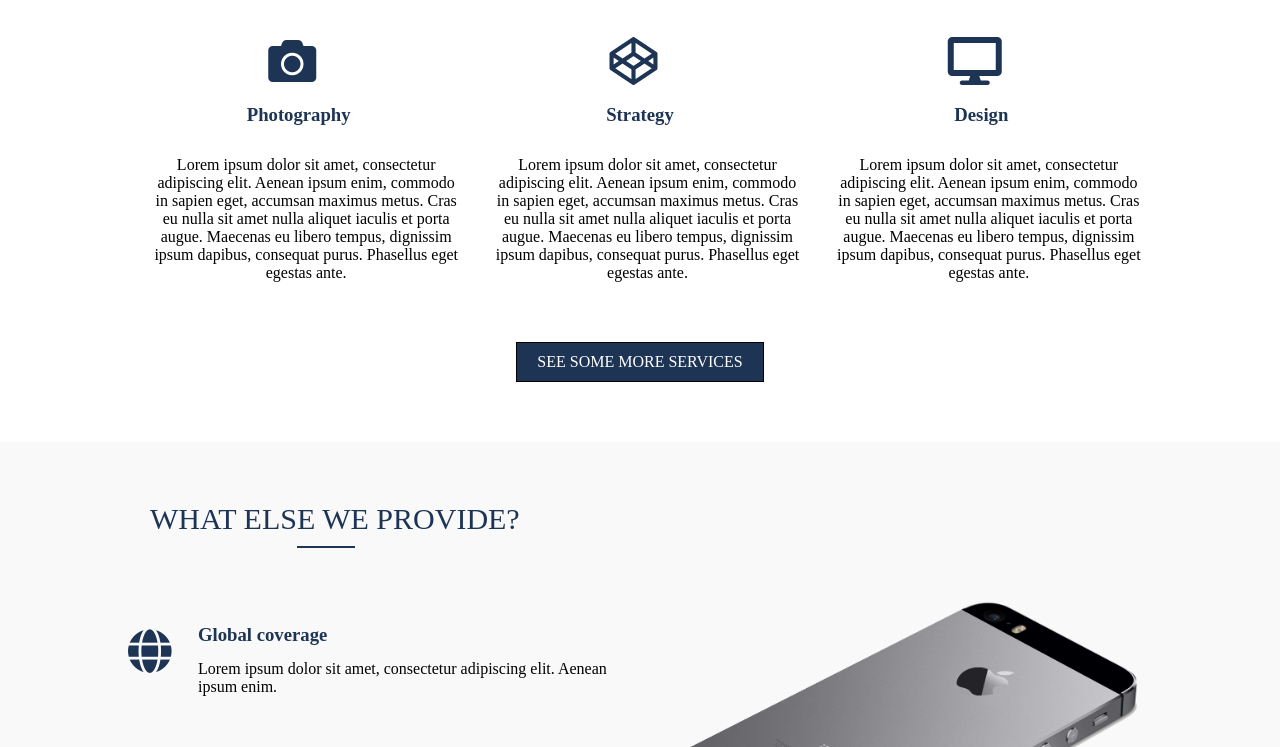
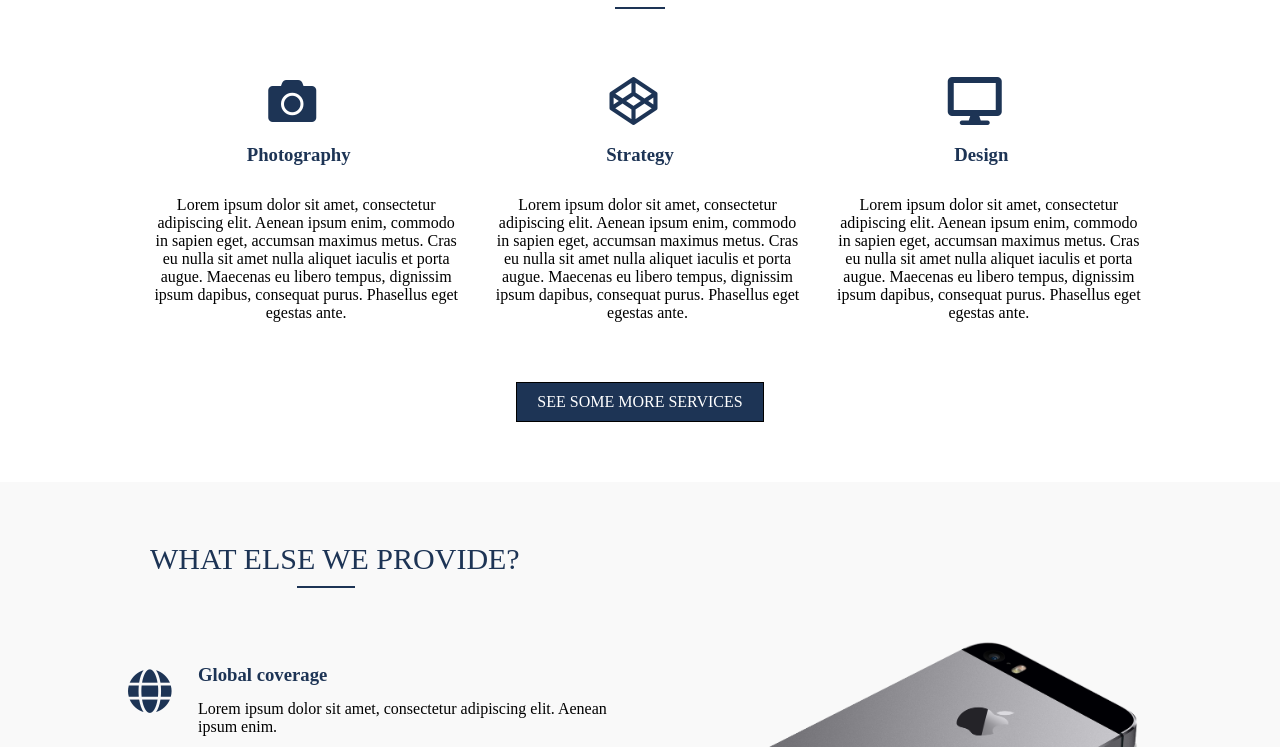
Before and after one commit to nandu2107/mobile_website, a plain HTML site: page index.html in a window 1280 px wide. Shown: the part 752-1499 px from the top of the page. Drawn offline with nearby package versions, Linux system fonts and the light colour scheme.

```diff
--- a/css/style.css
+++ b/css/style.css
@@ -574,6 +574,7 @@ h2.border {
   float: right;
   margin-top:-22px;
   margin-right: 5px;
+  display: none;
 }
 .skillbar{
   background-color:#1d3455;
@@ -877,6 +878,9 @@ h2.border {
   /* slider style ends */
 
   /* our services style starts */
+  .services {
+    padding-top: 65px;
+  }
   .services .service {
     width: 100%
   }
```
